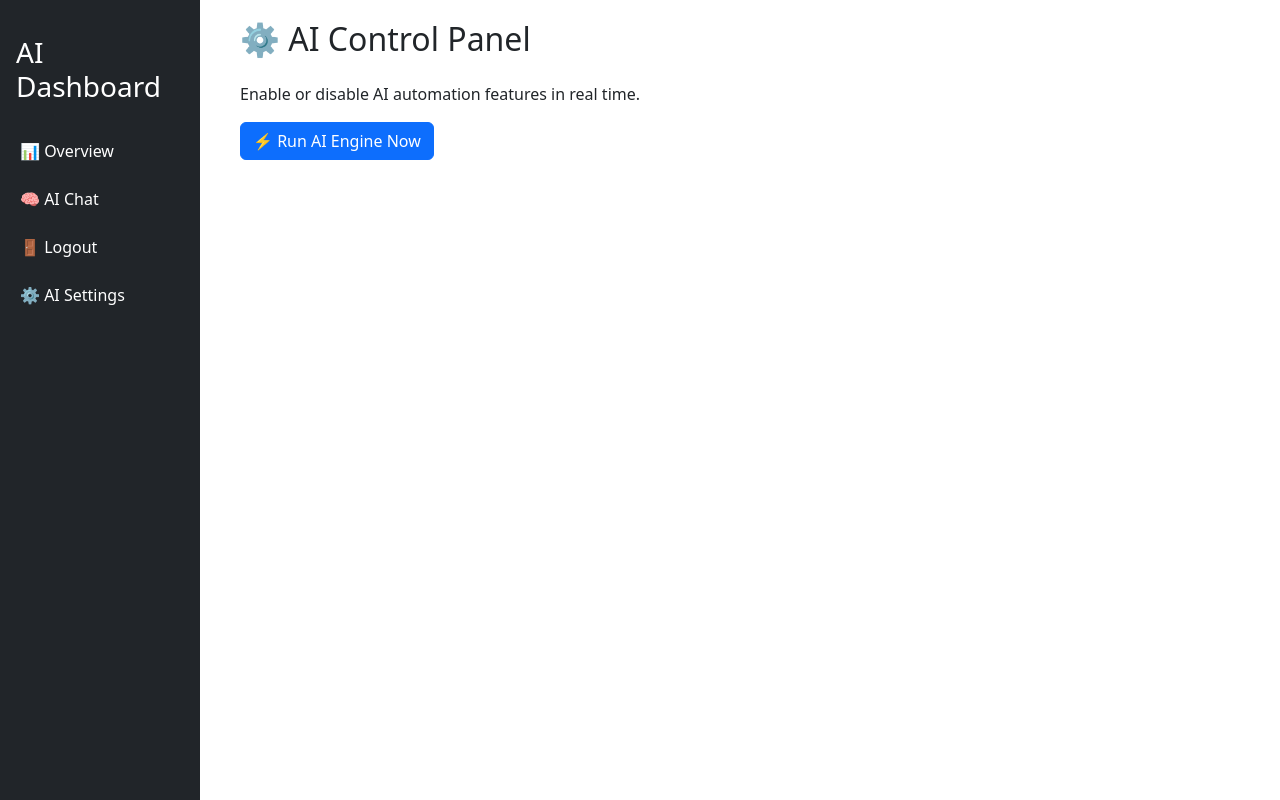
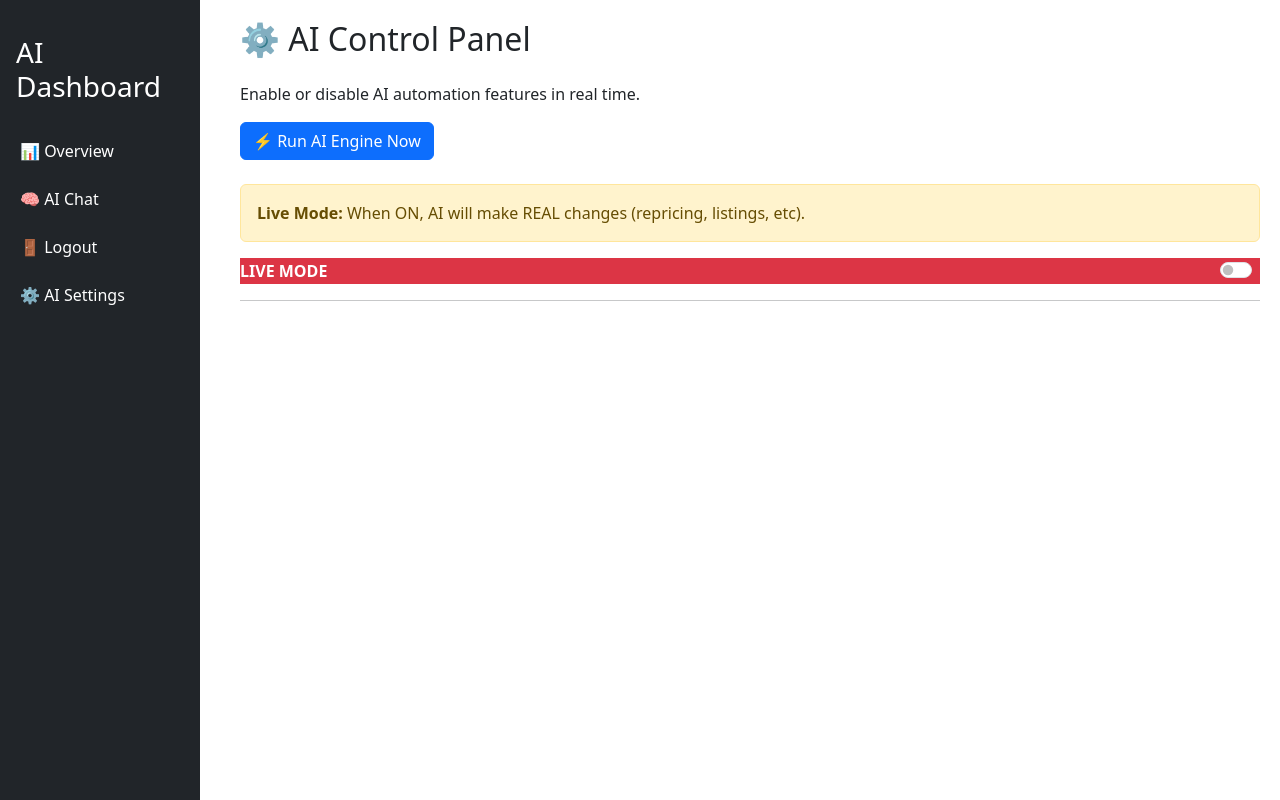
Before and after one commit to Hermes80/ai-ecommerce-dashboard, a Flask app: template templates/ai_settings.html in a window 1280 px wide. Run offline with Flask 3, Linux system fonts and the light colour scheme; the template is opened without the code that fills it, so the values that code supplies are empty; parts of the project's set-up code (start-up, migrations or seed data) failed here and were passed over.

Commit message:
Update ai_settings.html

```diff
--- a/templates/ai_settings.html
+++ b/templates/ai_settings.html
@@ -55,5 +55,22 @@ function runAiNow() {
     });
 }
 </script>
+<div class="alert alert-warning">
+  <strong>Live Mode:</strong>
+  When ON, AI will make REAL changes (repricing, listings, etc).
+</div>
 
+<div class="list-group-item d-flex justify-content-between align-items-center bg-danger text-white">
+  <strong>LIVE MODE</strong>
+
+  <div class="form-check form-switch">
+    <input class="form-check-input"
+           type="checkbox"
+           id="live_mode"
+           {% if settings.live_mode %} checked {% endif %}
+           onchange="toggleSetting('live_mode')">
+  </div>
+</div>
+
+<hr>
 {% endblock %}
```
